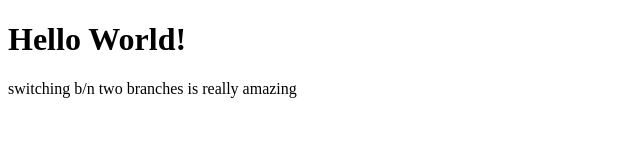
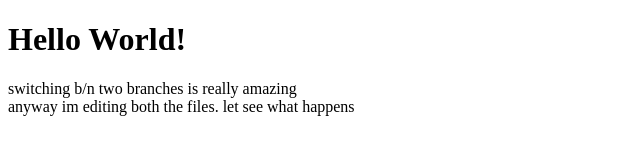
Before and after one commit to NunuWeb/Git-Challenge, a plain HTML site: page home.html in a window 1280 px wide. Shown: the whole page, without its empty margins (0-640 px from the left). Drawn offline with Linux system fonts and the light colour scheme.

Commit message:
edited both files

```diff
--- a/home.html
+++ b/home.html
@@ -8,6 +8,6 @@
 </head>
 <body>
     <h1>Hello World!</h1>
-    <p>switching b/n two branches is really amazing</p>
+    <p>switching b/n two branches is really amazing <br> anyway im editing both the files. let see what happens</p>
 </body>
 </html>
```
Also changed, not shown: index.html (+1 -0 lines).
